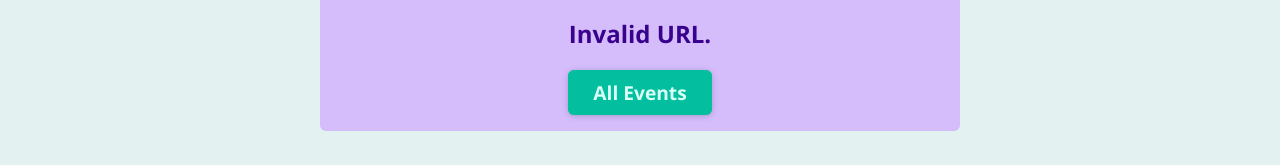
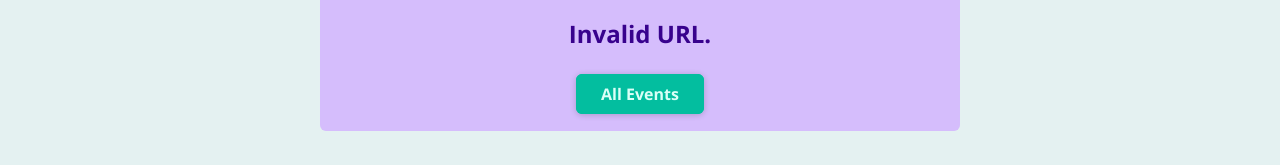
Before and after one commit to vascodes/nextjs-events, a Next.js app: page /events in a window 1280 px wide. Shown: the part 191-356 px from the top of the page. Built offline with nearby package versions, Linux system fonts and the light colour scheme.

Commit message:
Update alert message and button style.

```diff
--- a/components/ui/alert-dialog.module.css
+++ b/components/ui/alert-dialog.module.css
@@ -12,5 +12,5 @@
 
 .container a,
 .container button {
-	font-size: 1.2rem;
+	font-size: 1rem;
 }
--- a/pages/events/[...slug].js
+++ b/pages/events/[...slug].js
@@ -46,7 +46,7 @@ function FilteredEventsPage() {
 	if (!filteredEvents || filteredEvents.length === 0) {
 		return (
 			<AlertDialog Button={AlertButton}>
-				No events during the provided filter.
+				No events during the provided date.
 			</AlertDialog>
 		);
 	}
```
